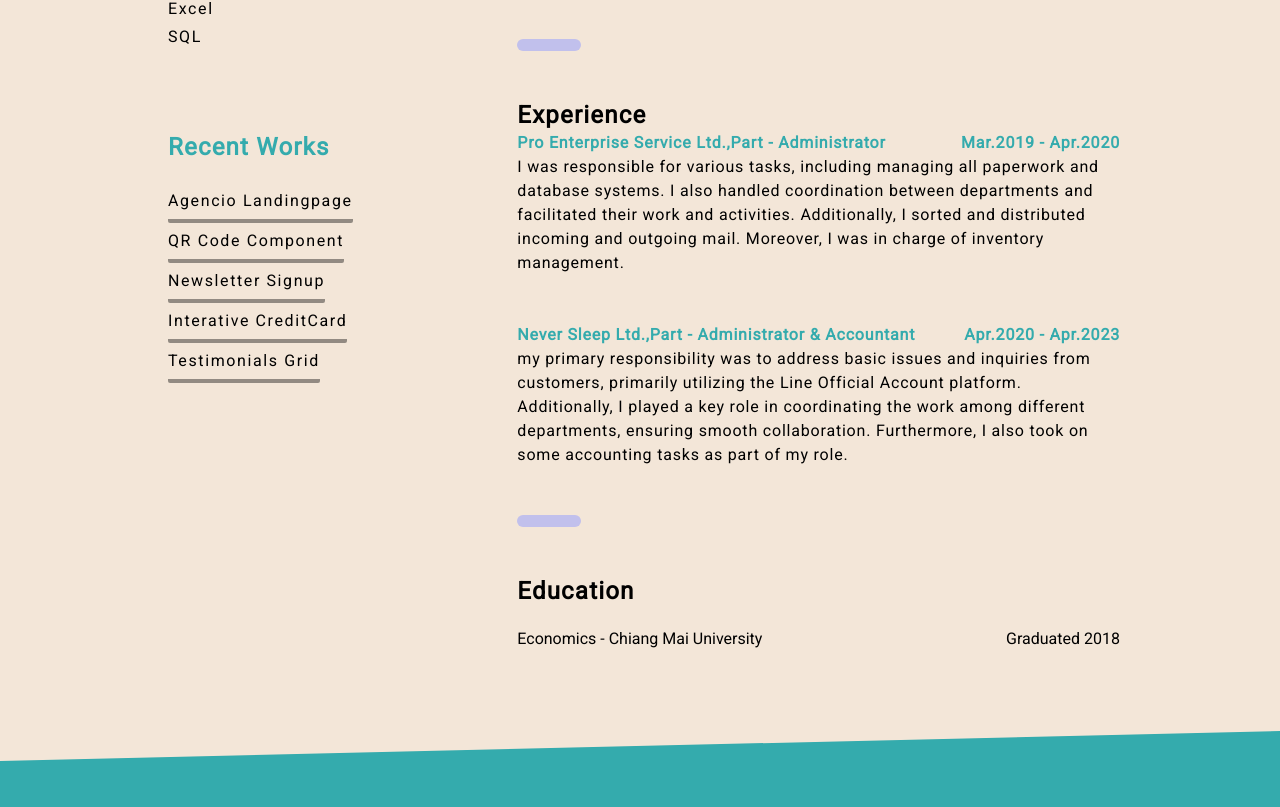
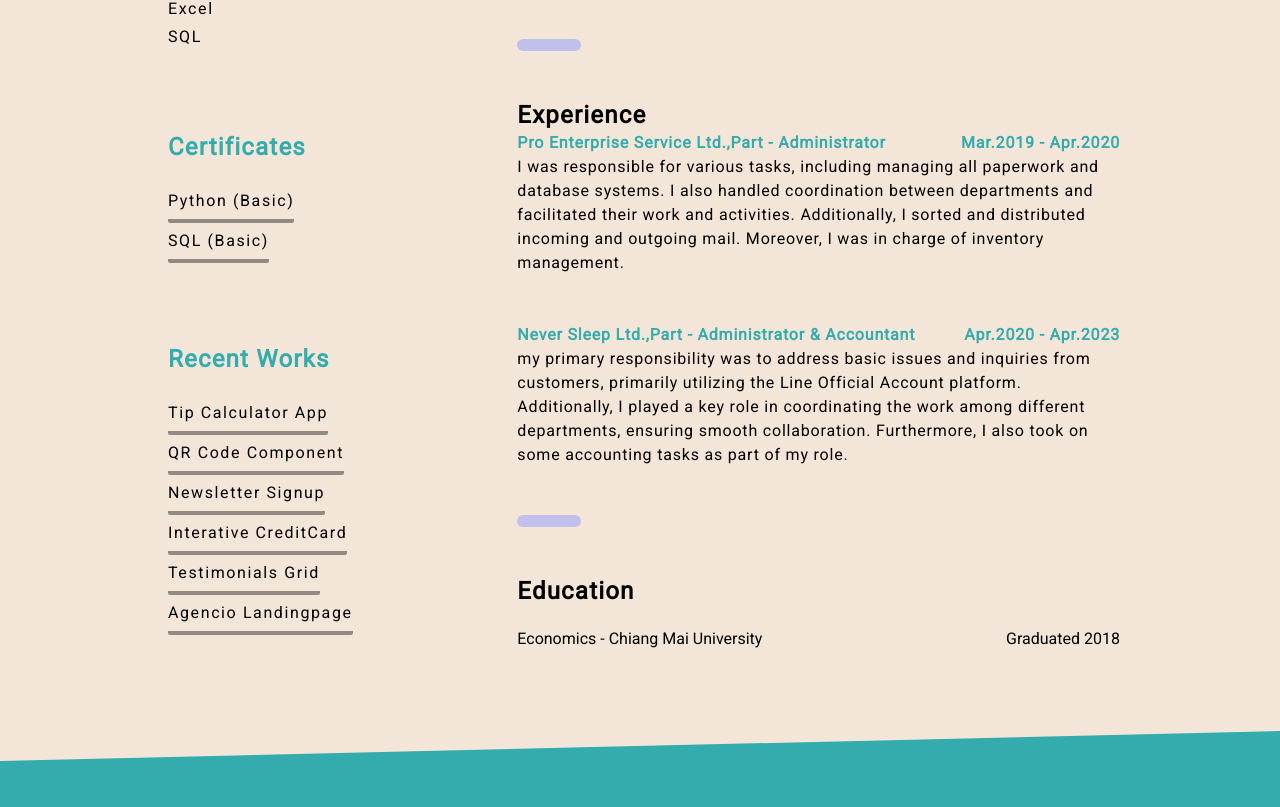
Before and after one commit to paperint/my-resume, a React (Vite) app: page / in a window 1280 px wide. Shown: the part 813-1620 px from the top of the page. Built offline with nearby package versions, Linux system fonts and the light colour scheme.

Commit message:
feat: add recent work data and certificates

```diff
--- a/src/component/Main.jsx
+++ b/src/component/Main.jsx
@@ -4,8 +4,8 @@ import data from "../data/information";
 function Main({ accent, secondary }) {
   return (
     <main>
-      <div className="flex justify-center items-start flex-col sm:flex-row gap-10 my-20 px-10 md:px-40">
-        <div className="w-1/4 flex flex-col flex-1 h-full space-y-20 p-2 max-sm:order-2">
+      <div className="flex flex-col items-start justify-center gap-10 px-10 mx-auto my-20 max-w-screen-2xl sm:flex-row md:px-40">
+        <div className="flex flex-col flex-1 w-1/4 h-full p-2 space-y-20 max-sm:order-2">
           <div className="space-y-5">
             <h1
               className="text-2xl font-extrabold tracking-wider"
@@ -15,8 +15,28 @@ function Main({ accent, secondary }) {
             </h1>
             <ul>
               {data[0].skill.map((item, index) => (
-                <li key={index} className="tracking-widest leading-7">
+                <li key={index} className="leading-7 tracking-widest">
                   {item}
+                </li>
+              ))}
+            </ul>
+          </div>
+          <div className="space-y-5">
+            <h1
+              className="text-2xl font-extrabold tracking-wider"
+              style={{ color: accent }}
+            >
+              Certificates
+            </h1>
+            <ul>
+              {data[0].certificate.map((item, index) => (
+                <li
+                  key={index}
+                  className="leading-9 tracking-widest border-b-4 border-black rounded-b-sm w-fit border-opacity-40"
+                >
+                  <a href={item.link} target="_blank">
+                    {item.title}
+                  </a>
                 </li>
               ))}
             </ul>
@@ -32,7 +52,7 @@ function Main({ accent, secondary }) {
               {data[0].recentwork.map((item, index) => (
                 <li
                   key={index}
-                  className="tracking-widest leading-9 border-b-4 w-fit rounded-b-sm border-black border-opacity-40"
+                  className="leading-9 tracking-widest border-b-4 border-black rounded-b-sm w-fit border-opacity-40"
                 >
                   <a href={item.link} target="_blank">
                     {item.title}
@@ -45,7 +65,7 @@ function Main({ accent, secondary }) {
         <div className="w-full sm:w-2/4 flex flex-col space-y-12 flex-[2]">
           <div>
             <h1 className="text-2xl font-extrabold tracking-wider">About Me</h1>
-            <p className="font-light tracking-wider leading-6">
+            <p className="font-light leading-6 tracking-wider">
               {data[0].aboutme}
             </p>
           </div>
@@ -60,15 +80,15 @@ function Main({ accent, secondary }) {
             {data[0].experience.map((item) => (
               <div key={item.id} className="mb-12 last:mb-0">
                 <div className="flex justify-between" style={{ color: accent }}>
-                  <p className="font-bold tracking-wider leading-6">
+                  <p className="font-bold leading-6 tracking-wider">
                     {item.company} - <span> {item.position} </span>
                   </p>
-                  <p className="font-bold tracking-wider leading-6">
+                  <p className="font-bold leading-6 tracking-wider">
                     {item.date}
                   </p>
                 </div>
                 <div>
-                  <p className="font-light tracking-wider leading-6">
+                  <p className="font-light leading-6 tracking-wider">
                     {item.description}
                   </p>
                 </div>
--- a/src/data/information.js
+++ b/src/data/information.js
@@ -40,8 +40,8 @@ const data = [
     ],
     recentwork: [
       {
-        title: "Agencio Landingpage",
-        link: "https://github.com/paperint/Agencio_Landingpage",
+        title: "Tip Calculator App",
+        link: "https://github.com/paperint/Tip-Calculator",
       },
       {
         title: "QR Code Component",
@@ -59,9 +59,23 @@ const data = [
         title: "Testimonials Grid",
         link: "https://github.com/paperint/testimonials-grid-section",
       },
+      {
+        title: "Agencio Landingpage",
+        link: "https://github.com/paperint/Agencio_Landingpage",
+      },
     ],
     email: "Tanakit.Kankangboon@gmail.com",
     phone: "088-2669690",
+    certificate: [
+      {
+        title: "Python (Basic)",
+        link: "https://www.hackerrank.com/certificates/c95796d20b03",
+      },
+      {
+        title: "SQL (Basic)",
+        link: "https://www.hackerrank.com/certificates/ec39a0086ab3",
+      },
+    ],
   },
 ];
 
```
